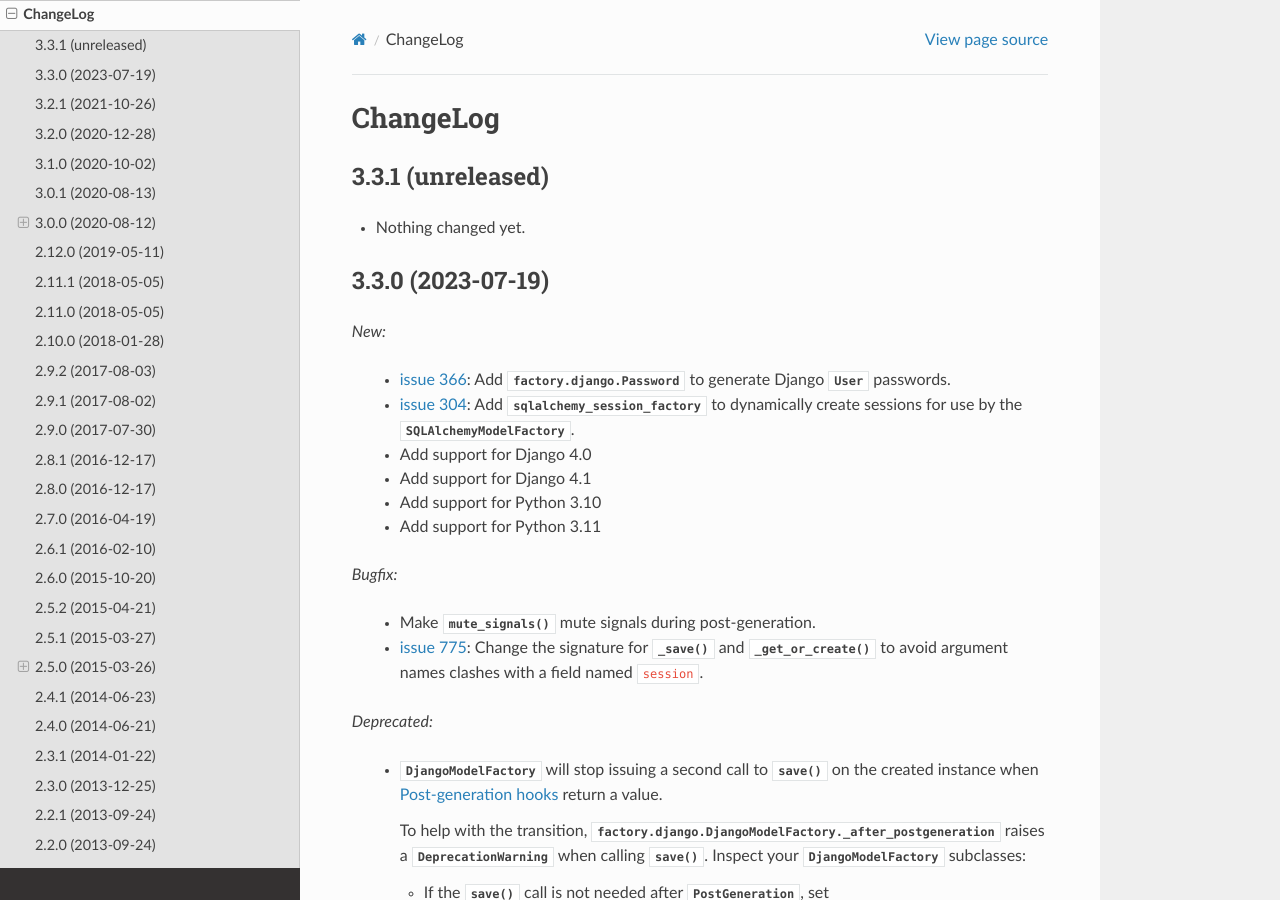
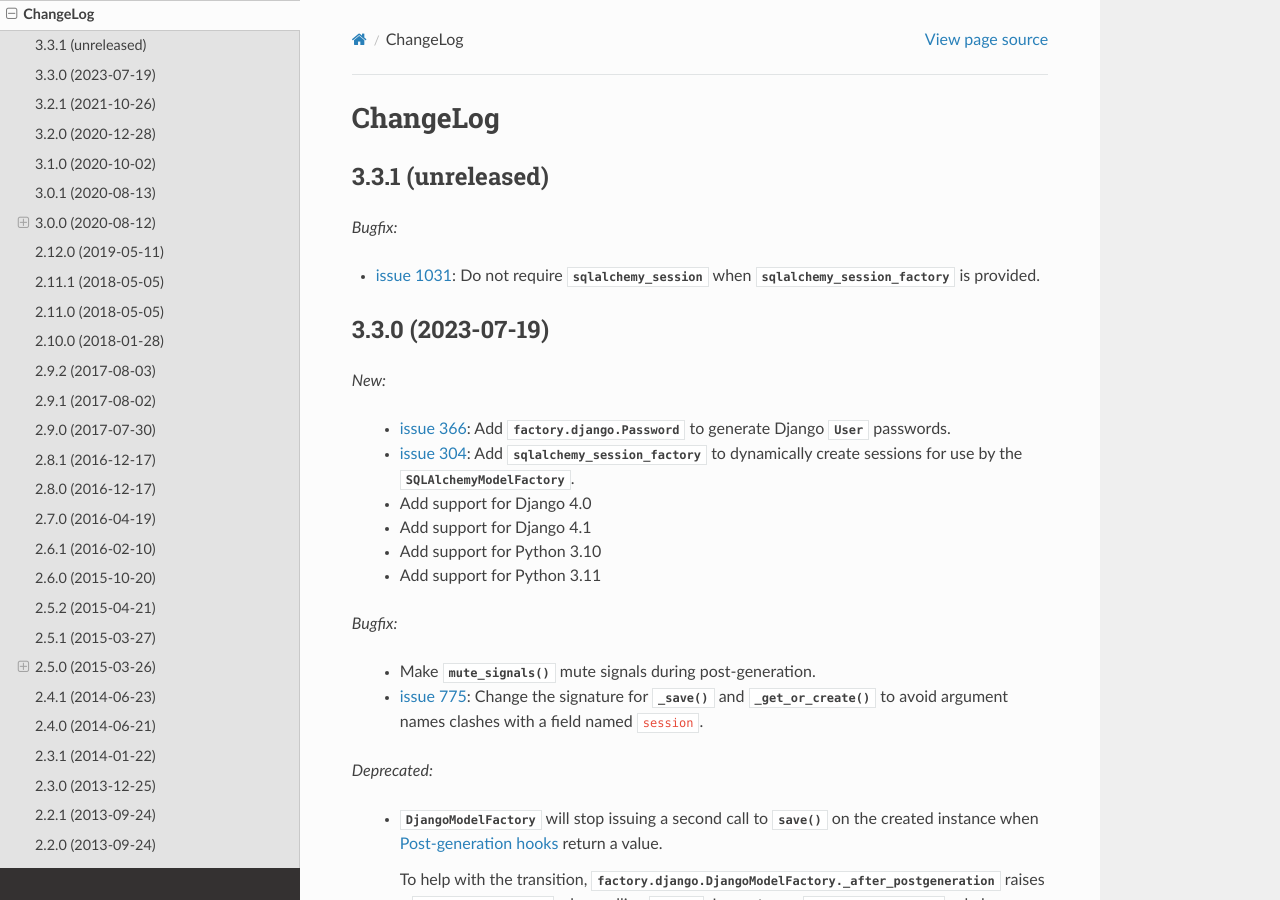
Before and after one commit to FactoryBoy/factory_boy, a Sphinx documentation site: the page built from docs/changelog.rst, in a window 1280 px wide and 900 px high. Built offline with Sphinx 7.4.7 and the Read the Docs theme 2.0.0, drawn with Linux system fonts in a browser that asks for light colours.

Commit message:
Add changelog entry for f83e0f672039de0c6b7e5ba7d738cccdd592ca57
Missed in #1032.

```diff
--- a/docs/changelog.rst
+++ b/docs/changelog.rst
@@ -6,7 +6,10 @@ ChangeLog
 3.3.1 (unreleased)
 ------------------
 
-- Nothing changed yet.
+*Bugfix:*
+
+- :issue:`1031`: Do not require :attr:`~factory.alchemy.SQLAlchemyOptions.sqlalchemy_session` when
+  :attr:`~factory.alchemy.SQLAlchemyOptions.sqlalchemy_session_factory` is provided.
 
 
 3.3.0 (2023-07-19)
```
